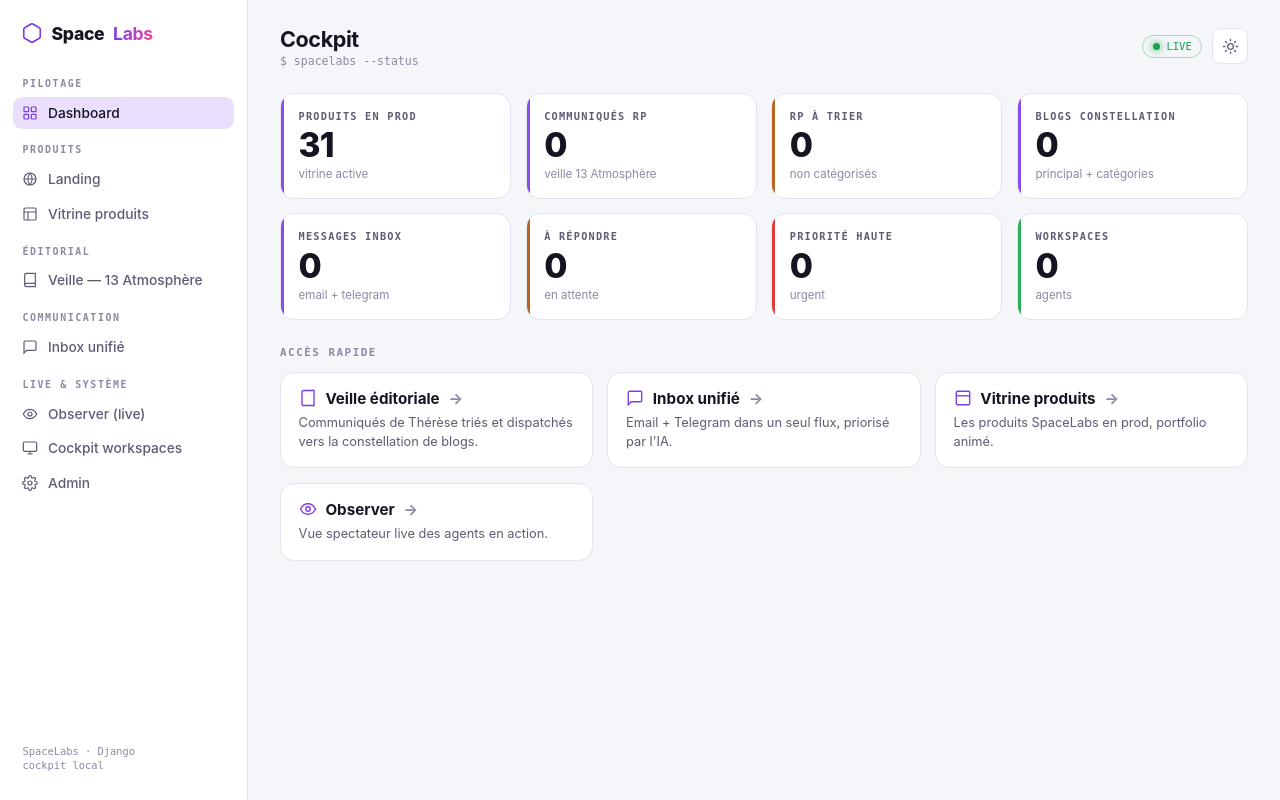
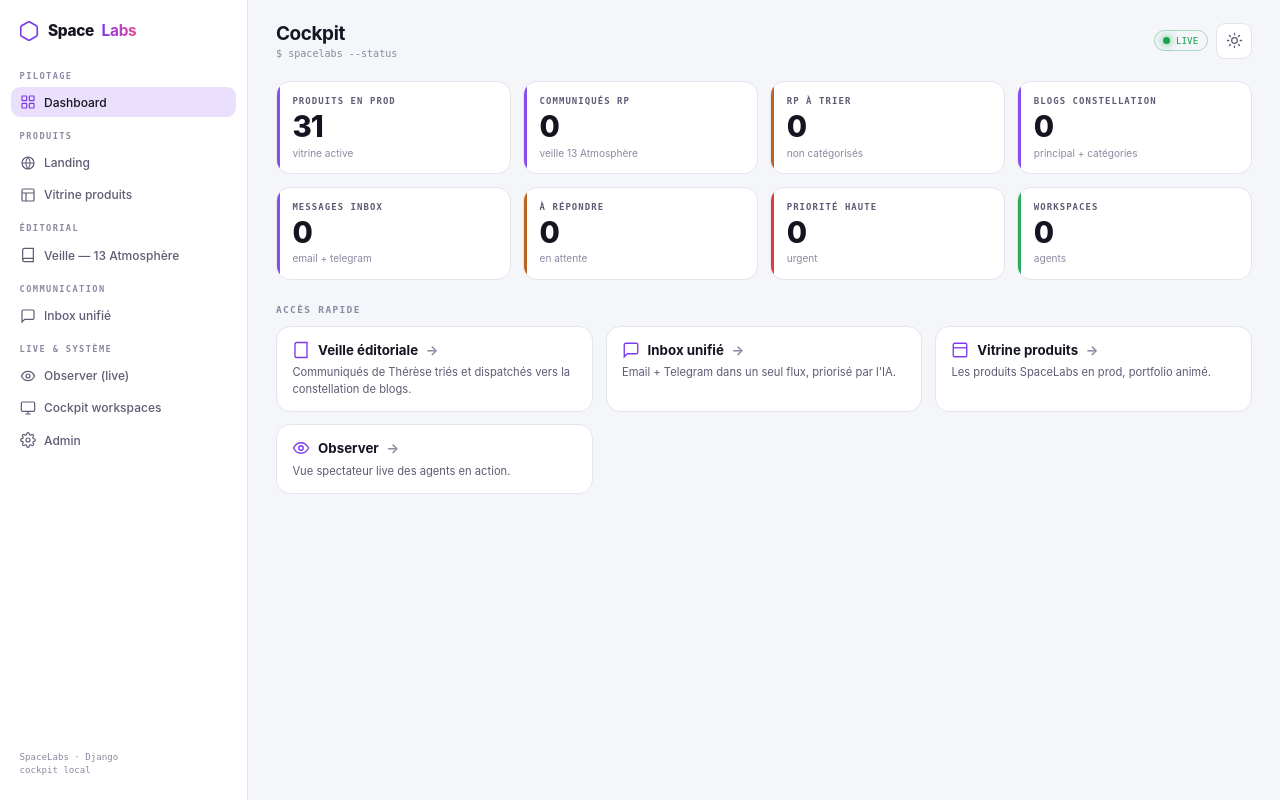
Before and after one commit to noesis-software-technologies/spacelabs, a Django app: page /dashboard/ in a window 1280 px wide. Run offline with Django 5.2, Linux system fonts and the light colour scheme; data that the repository does not hold is empty.

Commit message:
docs(readme): surfaces web + veille/comms + install simplifiée ; ui: polices plus petites (dashboard)
Co-Authored-By: Claude Opus 4.8 <noreply@anthropic.com>

```diff
--- a/templates/dashboard/index.html
+++ b/templates/dashboard/index.html
@@ -6,6 +6,7 @@
   <title>SpaceLabs — Cockpit</title>
   <style>
     :root{
+      font-size:14px;  /* UI plus dense / plus petite */
       --bg:#0a0a12; --surface:#12121c; --surface2:#171728; --border:#24243a;
       --ink:#ecebf5; --muted:#9a9ab5; --faint:#6b6b86;
       --accent:#a855f7; --accent-ink:#c4a8ff;
```
Also changed, not shown: README.md.
